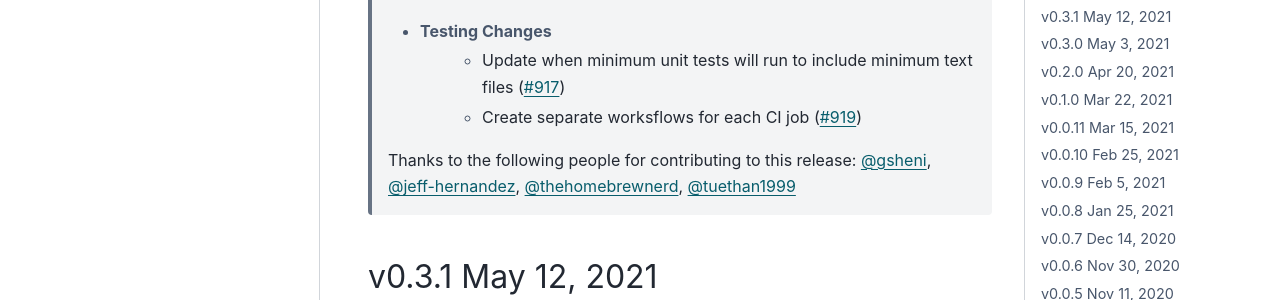
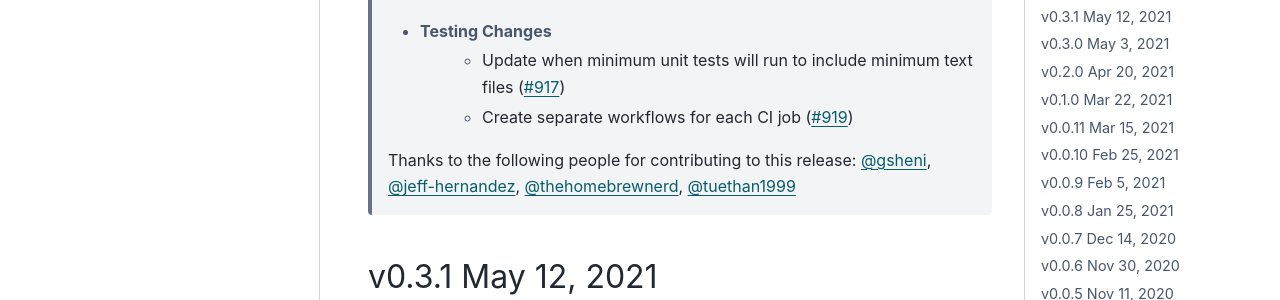
Before and after one commit to alteryx/woodwork, a Sphinx documentation site: the page built from docs/source/release_notes.rst, in a window 1280 px wide and 900 px high, scrolled down 517 px. Shown: the part 153-453 px from the top of the window. Built offline with Sphinx 7.4.7 and the PyData theme 0.15.4, drawn with Linux system fonts in a browser that asks for light colours; comment, search, counter and statistics services are not loaded.

Commit message:
fix spelling

```diff
--- a/docs/source/release_notes.rst
+++ b/docs/source/release_notes.rst
@@ -25,7 +25,7 @@ v0.4.0 May 26, 2021
         * Add logical type method to transform data (:pr:`915`)
     * Testing Changes
         * Update when minimum unit tests will run to include minimum text files (:pr:`917`)
-        * Create separate worksflows for each CI job (:pr:`919`)
+        * Create separate workflows for each CI job (:pr:`919`)
 
     Thanks to the following people for contributing to this release:
     :user:`gsheni`, :user:`jeff-hernandez`, :user:`thehomebrewnerd`, :user:`tuethan1999`
```
